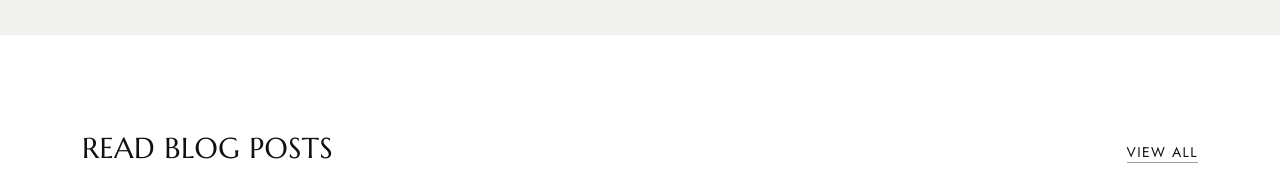
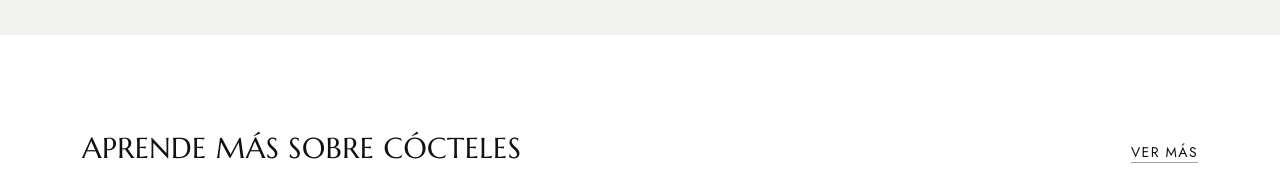
Before and after one commit to NoeSaltos/landing, a plain HTML site: page index.html in a window 1280 px wide. Shown: the part 4540-4728 px from the top of the page. Drawn offline with nearby package versions, Linux system fonts and the light colour scheme; no server answers; grey boxes are pictures that could not be loaded.

Commit message:
correccion

```diff
--- a/index.html
+++ b/index.html
@@ -773,8 +773,8 @@
   <section id="blog" class="blog py-5">
     <div class="container">
       <div class="d-flex flex-wrap justify-content-between align-items-center mt-5 mb-3">
-        <h4 class="text-uppercase">Read Blog Posts</h4>
-        <a href="index.html" class="btn-link">View All</a>
+        <h4 class="text-uppercase">Aprende Más Sobre Cócteles</h4>
+        <a href="https://mixologistacademy.com/blog-de-cocteleria/" class="btn-link">Ver más</a>
       </div>
       <div class="row">
         <div class="col-md-4">
@@ -891,7 +891,7 @@
 
   <section class="instagram position-relative">
     <div class="d-flex justify-content-center w-100 position-absolute bottom-0 z-1">
-      <a href="https://www.instagram.com/" class="btn btn-dark px-5">Follow us on Instagram</a>
+      <a href="https://www.instagram.com/" class="btn btn-dark px-5">Síguenos en Instagram</a>
     </div>
     <div class="row g-0">
       <div class="col-6 col-sm-4 col-md-2">
```
